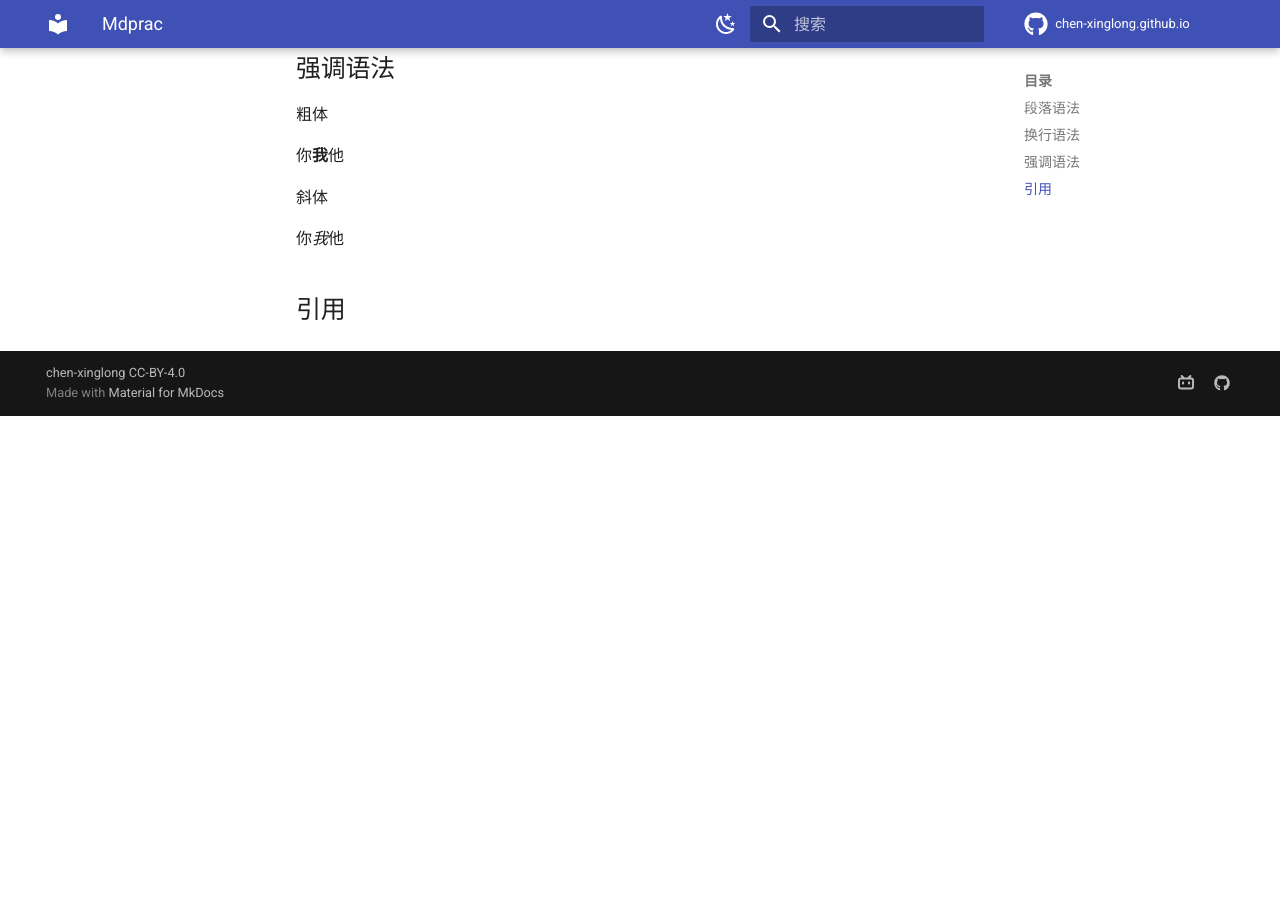
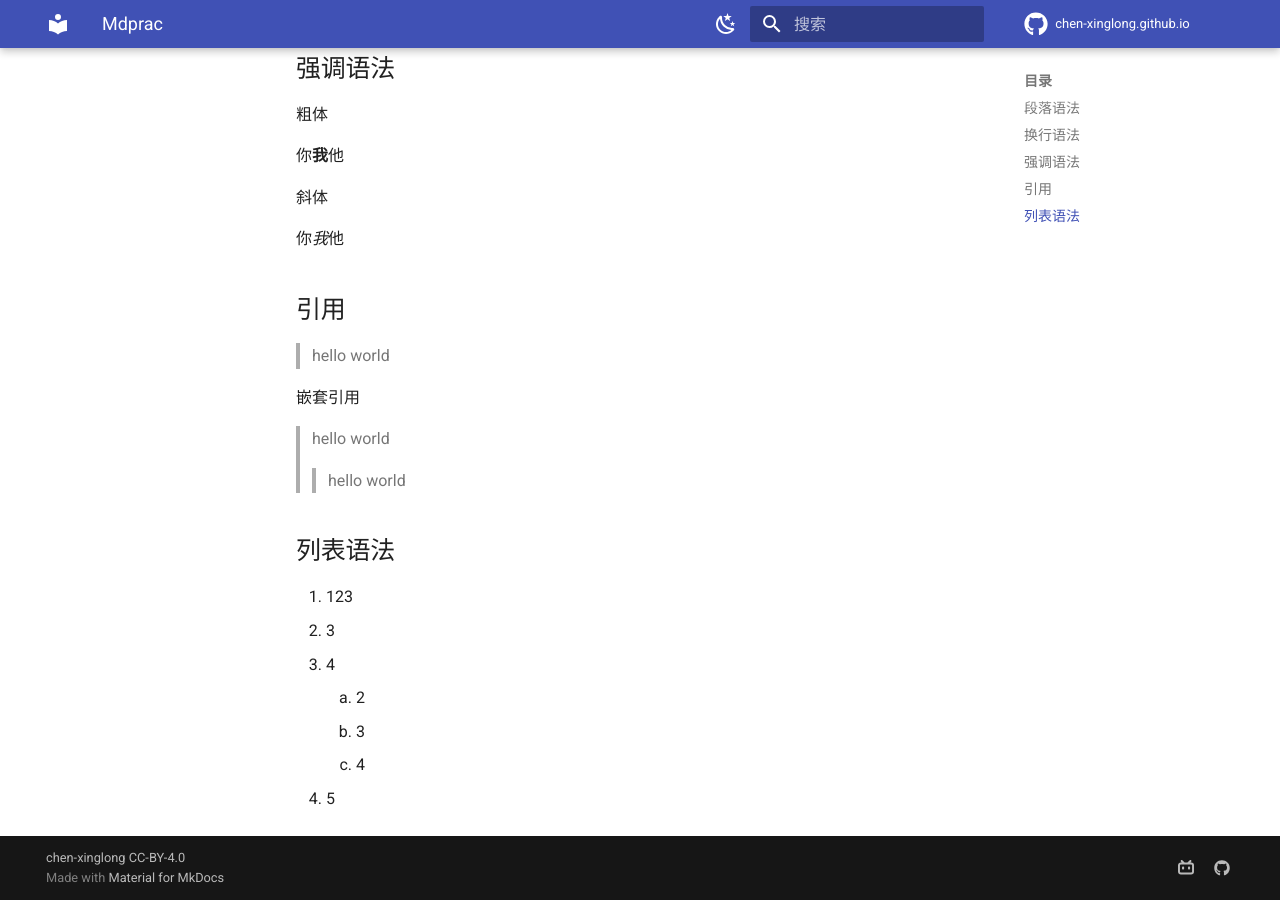
Before and after one commit to chen-xinglong/chen-xinglong.github.io, an MkDocs documentation site: the page built from docs/remake/others/mdprac.md, in a window 1280 px wide and 900 px high, scrolled down 615 px. Built offline with MkDocs 1.6.1 and Material for MkDocs 9.7.7, drawn with Linux system fonts in a browser that asks for light colours; comment, search, counter and statistics services are not loaded; before the commit the page ends 1031 px from its top, so only the background shows below that.

Commit message:
remake BH3/

```diff
--- a/docs/remake/others/mdprac.md
+++ b/docs/remake/others/mdprac.md
@@ -25,3 +25,17 @@ ken
 你*我*他
 
 ## 引用 {#3}
+> hello world
+
+嵌套引用
+> hello world
+>> hello world
+
+## 列表语法
+1. 123
+2. 3
+3. 4
+    1. 2
+    2. 3
+    3. 4
+4. 5
```
Also changed, not shown: 4 other files.
